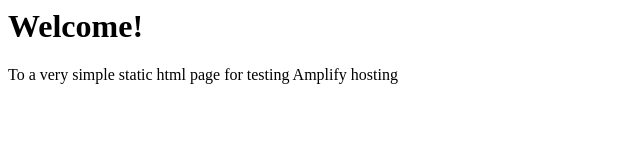
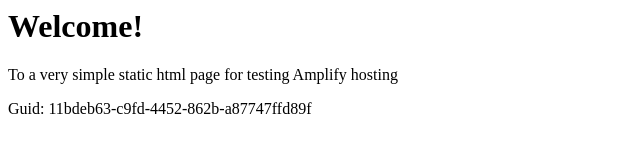
Before and after one commit to aws-aemilia-kix/Github-PR-Commit-Integration-Test-DoNotTouch-Gith-OKSLNVO2-v1-prod-ap-northeast-3, a website: page src/index.html in a window 1280 px wide. Shown: the whole page, without its empty margins (0-640 px from the left). Drawn offline with Linux system fonts and the light colour scheme.

Commit message:
commit from integ tests

```diff
--- a/src/index.html
+++ b/src/index.html
@@ -1,3 +1,5 @@
+
+
 <html lang="en">
 
 <head>
@@ -10,6 +12,6 @@
 <body>
     <h1>Welcome!</h1>
     <p>To a very simple static html page for testing Amplify hosting</p>
-</body>
+    <p>Guid: 11bdeb63-c9fd-4452-862b-a87747ffd89f</p></body>
 
 </html>
```
